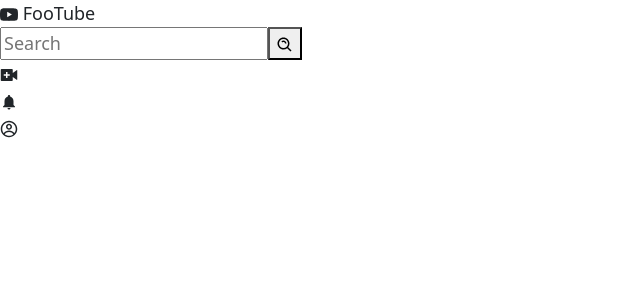
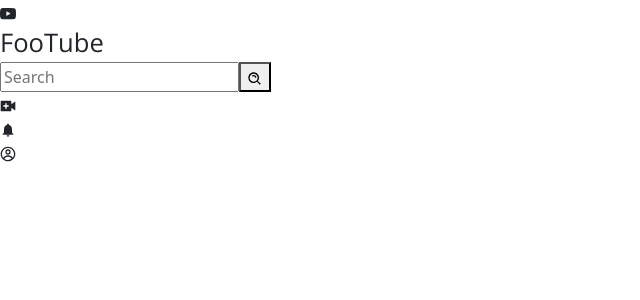
Before and after one commit to masudrana08/video-streaming-front, a React (Create React App) app: page / in a window 1280 px wide. Shown: the top 300 px of the page, without its empty margins (0-640 px from the left). Built offline with nearby package versions, Linux system fonts and the light colour scheme.

Commit message:
font structured

```diff
--- a/src/App.css
+++ b/src/App.css
@@ -1,16 +1,20 @@
 :root{
-   font-size: 18px;
-   --fs-500: 18px;
-   --fs-600: 29.12px;
-   --fs-700: 47.12px;
-   --fs-800: 76.24px;
+   --fs-500: clamp(1rem, 5vw, 1.6rem);
+   --fs-600: clamp(1.82rem, 8.09vw, 2.91rem);
+   --fs-700: clamp(2.94rem, 13.08vw, 4.73rem);
    --ff-opensans: 'Open Sans', sans-serif;
    --ff-roboto: 'Roboto', sans-serif;
+   font-size: 16px;
 }
+*, *:before, *:after {
+   box-sizing: border-box;
+ }
 
 h1, h2, h3{
    font-family: 'Roboto', sans-serif;
    font-weight: 700;
+   margin: 0;
+   padding:0;
 }
 h1{font-size: var(--fs-700)}
 h2{font-size: var(--fs-600)}
@@ -19,6 +23,8 @@ p, section, span{
    font-family: 'Open Sans', sans-serif;
    font-weight: 400;
    font-size: var(--fs-500);
+   margin: 0;
+   padding:0;
 }
 
 
@@ -30,7 +36,9 @@ p, section, span{
    1201px and more — Extra large screens, TV.
 */
 
+@media only screen and (max-width: 480px) {
 
+}
 /* Media Query  for Ipads and Tablets */
 @media only screen and (min-width: 481px) {
 
--- a/src/components/Home/MyNav/MyNav.js
+++ b/src/components/Home/MyNav/MyNav.js
@@ -14,7 +14,7 @@ export default function MyNav() {
   return (
     <div >
       <div>
-         <BsYoutube /> FooTube
+         <BsYoutube /> <p>FooTube</p>
       </div>
       <div>
          <input placeholder="Search" type="text" />
--- a/src/pages/Test/Test.js
+++ b/src/pages/Test/Test.js
@@ -1,11 +1,11 @@
 import React from 'react'
+import './test.css'
 export default function Test() {
   return (
-    <div className=".test-container">
-      <h1>Font Size</h1>
-      <p >
-         Lorem ipsum dolor, sit amet consectetur adipisicing elit. Eaque harum dolores recusandae eveniet perspiciatis dignissimos, est eum eius quidem doloribus vel maiores ducimus saepe ut temporibus ex accusamus enim modi inventore impedit dicta tempora corporis, eligendi reiciendis! Ipsum magni delectus sit sapiente voluptatem laborum dignissimos. Facilis obcaecati eos dicta at necessitatibus esse consectetur dignissimos? Qui repudiandae recusandae illum sapiente nulla vel, quasi veniam iure ratione veritatis at! Sunt ipsum, harum quaerat beatae, nam, minus obcaecati quae explicabo blanditiis ipsa nesciunt debitis aliquid non alias ratione mollitia quos quisquam excepturi. Delectus hic praesentium, autem, quisquam ducimus reiciendis placeat excepturi explicabo eum iure aliquam asperiores, consectetur velit omnis rem voluptates obcaecati commodi magnam dignissimos saepe nihil laboriosam? Magni nulla dicta dolorum sunt earum, ullam quibusdam ab recusandae natus vitae quaerat. Inventore facere porro laborum quae officia quod voluptate
-      </p>
+    <div className="test-container">
+      <h1>Lorem ipsum dolor </h1> <br />
+      <h2>Lorem ipsum dolor sit, amet consectetur adipisicing elit. Ex.</h2><br />
+      <p>Lorem ipsum dolor sit amet consectetur adipisicing elit. Non blanditiis adipisci quaerat facere repudiandae asperiores minus laborum ea. Eaque, perspiciatis?</p>
     </div>
   )
 }
--- a/src/pages/Test/test.css
+++ b/src/pages/Test/test.css
@@ -0,0 +1,5 @@
+h1{
+   font-size: var(--fs-700);
+}
+h2{font-size: var(--fs-600);}
+p{font-size: var(--fs-500);}
```
